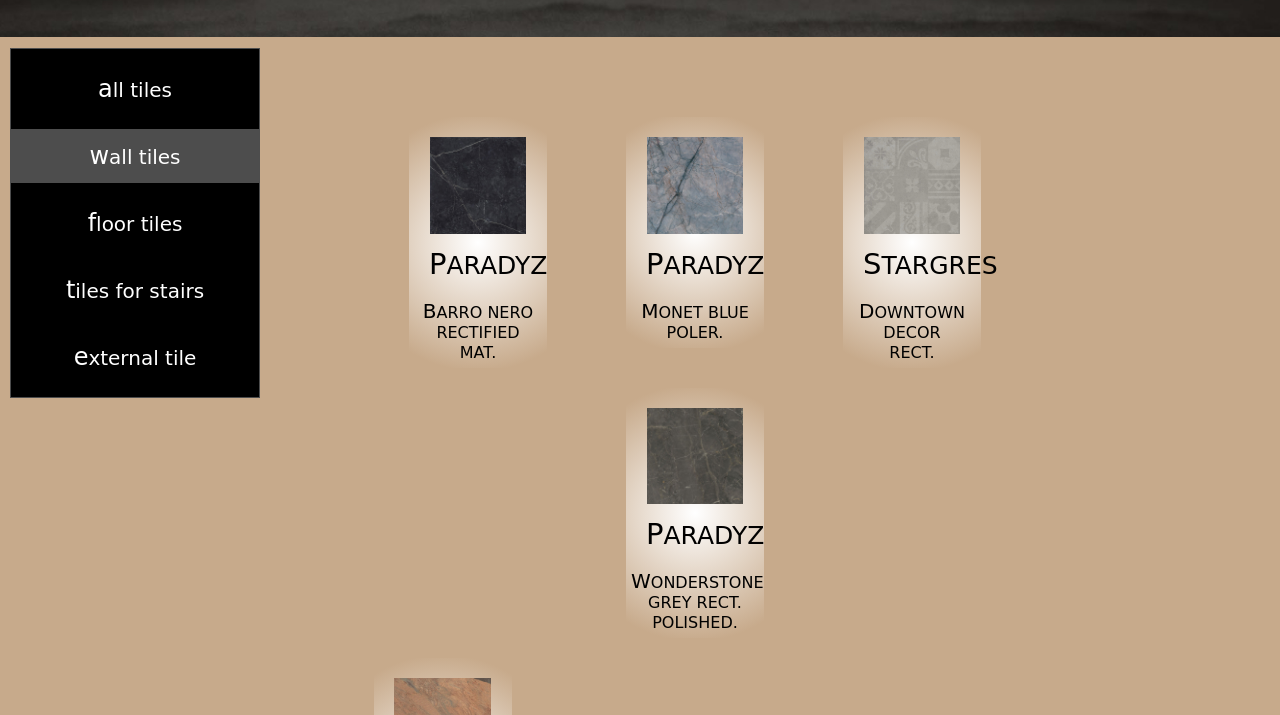
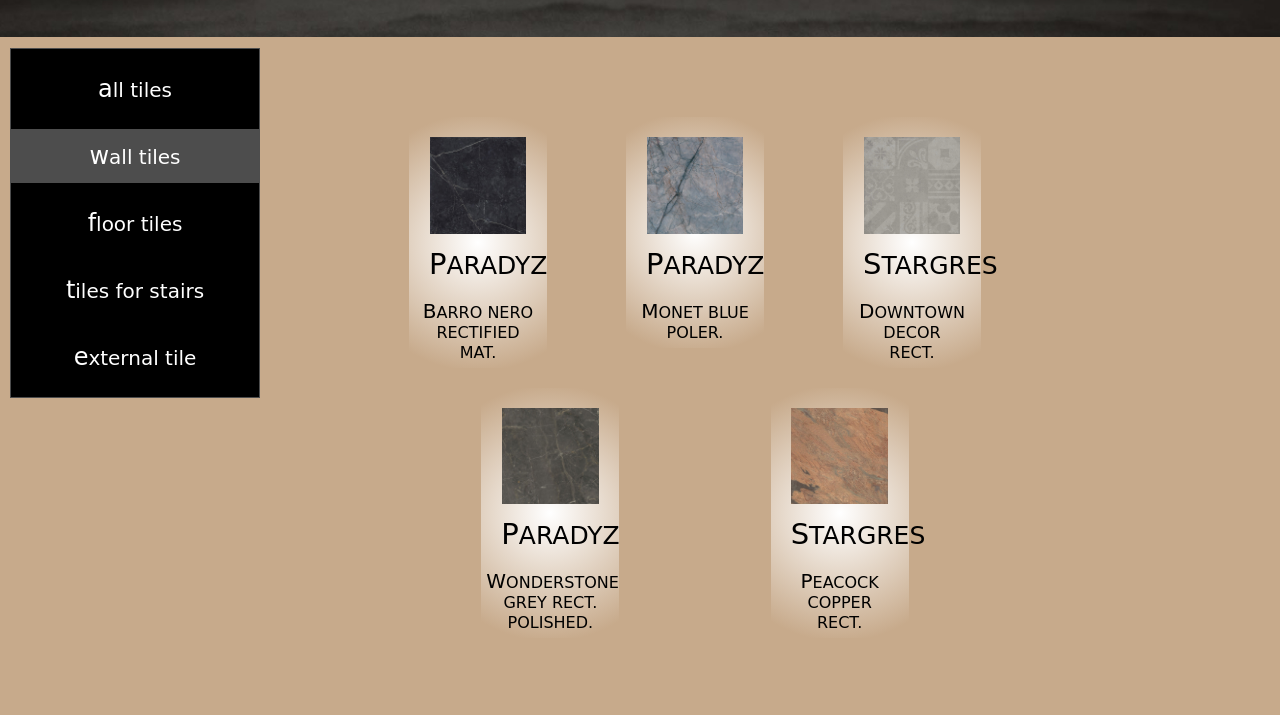
Before and after one commit to nongh00/stone, a plain HTML site: page html/wall-tiles.html in a window 1280 px wide. Shown: the part 213-928 px from the top of the page. Drawn offline with Linux system fonts and the light colour scheme; a web font is replaced by a local one.

Commit message:
Update catalog.css

```diff
--- a/css/catalog.css
+++ b/css/catalog.css
@@ -84,6 +84,3 @@ li.catalog-item{
 .all-prod .column{
     width: calc(100% / 5);
 }
-.column.last{
-	margin-right: 76%;
-}
```
